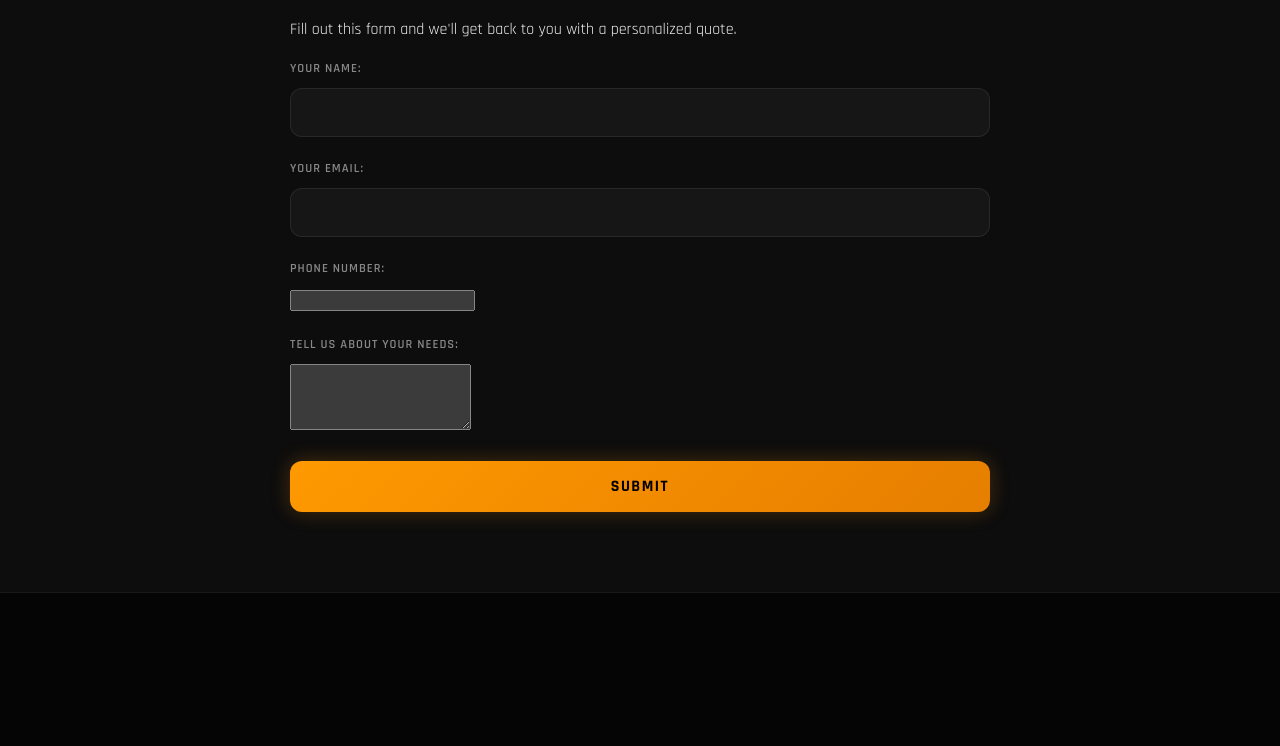
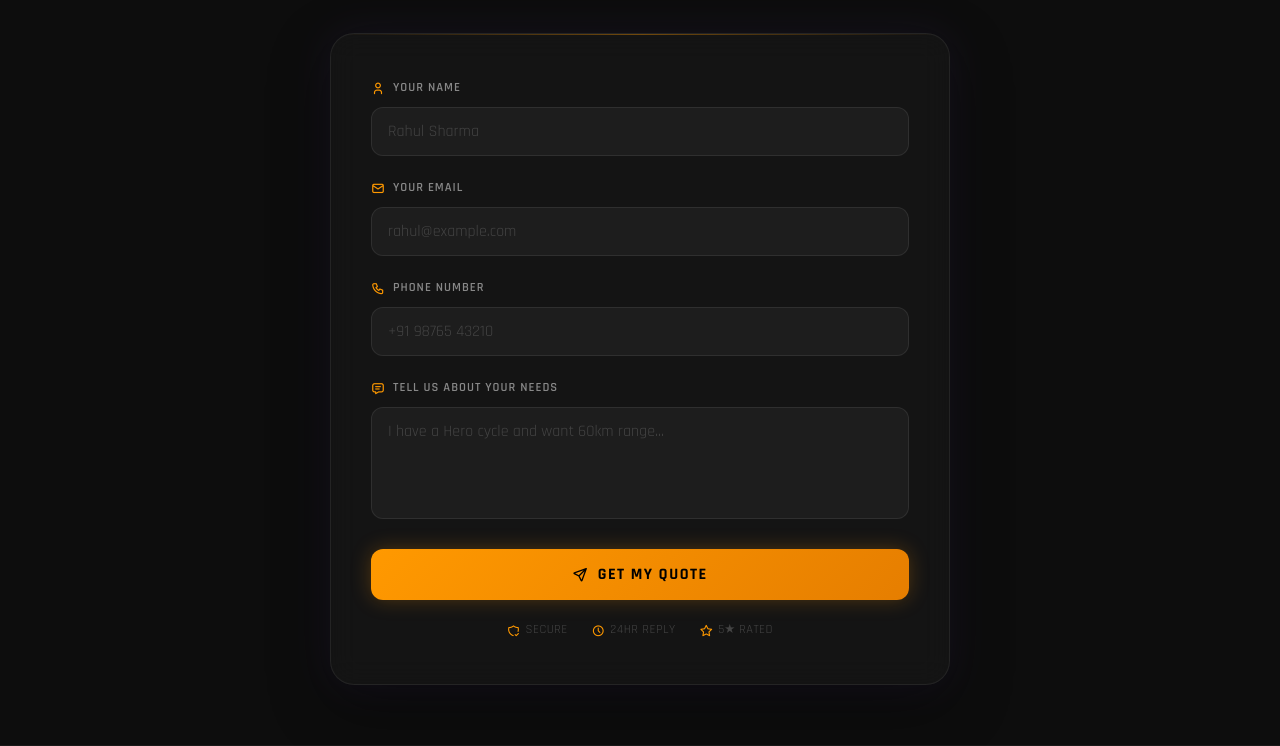
Before and after one commit to darshpurohit1/vimantech-website, a website: page quote.html in a window 1280 px wide. Shown: the part 280-1026 px from the top of the page. Before the commit the page ends 873 px from the top, so only its background shows below. Drawn offline with Linux system fonts and the light colour scheme.

Commit message:
Fix quote form - full width fields, premium styling

```diff
--- a/quote.html
+++ b/quote.html
@@ -5,6 +5,191 @@
     <meta name="viewport" content="width=device-width, initial-scale=1.0">
     <title>Vimantech - Get a Quote</title>
     <link rel="stylesheet" href="style.css">
+    <link rel="stylesheet" href="https://cdn.jsdelivr.net/npm/@tabler/icons-webfont@latest/tabler-icons.min.css">
+    <style>
+        .quote-form-section {
+            min-height: 100vh;
+            display: flex;
+            align-items: center;
+            padding: 60px 20px;
+        }
+
+        .quote-form-section .container {
+            max-width: 620px;
+            width: 100%;
+            margin: 0 auto;
+        }
+
+        .quote-form-section h2 {
+            text-align: center;
+            margin-bottom: 10px;
+        }
+
+        .quote-form-section .form-subtitle {
+            text-align: center;
+            color: #555;
+            font-size: 0.95rem;
+            margin-bottom: 36px;
+            letter-spacing: 0.5px;
+        }
+
+        #quote-form {
+            background: rgba(255,255,255,0.03);
+            backdrop-filter: blur(14px);
+            -webkit-backdrop-filter: blur(14px);
+            padding: 44px 40px;
+            border-radius: 24px;
+            border: 1px solid rgba(255,255,255,0.07);
+            box-shadow:
+                0 0 40px rgba(139,92,246,0.08),
+                0 20px 60px rgba(0,0,0,0.4);
+            position: relative;
+            overflow: hidden;
+        }
+
+        #quote-form::before {
+            content: '';
+            position: absolute;
+            top: 0; left: 0; right: 0;
+            height: 1px;
+            background: linear-gradient(90deg, transparent, rgba(255,153,0,0.4), transparent);
+        }
+
+        .form-group {
+            margin-bottom: 22px;
+        }
+
+        .form-group label {
+            display: flex;
+            align-items: center;
+            gap: 7px;
+            margin-bottom: 9px;
+            color: #888;
+            font-size: 0.78rem;
+            text-transform: uppercase;
+            letter-spacing: 1px;
+            font-weight: 600;
+        }
+
+        .form-group label i {
+            font-size: 14px;
+            color: #ff9900;
+        }
+
+        .form-group input[type="text"],
+        .form-group input[type="email"],
+        .form-group input[type="tel"],
+        .form-group textarea {
+            width: 100%;
+            padding: 13px 16px;
+            border: 1px solid rgba(255,255,255,0.08);
+            background-color: rgba(255,255,255,0.04);
+            color: #f0f0f0;
+            border-radius: 12px;
+            box-sizing: border-box;
+            font-family: 'Rajdhani', sans-serif;
+            font-size: 1rem;
+            outline: none;
+            transition: border-color 0.25s ease, box-shadow 0.25s ease, background 0.25s ease;
+            resize: none;
+        }
+
+        .form-group input::placeholder,
+        .form-group textarea::placeholder {
+            color: #444;
+        }
+
+        .form-group input:focus,
+        .form-group textarea:focus {
+            border-color: #ff9900;
+            background-color: rgba(255,153,0,0.05);
+            box-shadow: 0 0 0 3px rgba(255,153,0,0.12);
+        }
+
+        .submit-btn {
+            width: 100%;
+            padding: 15px;
+            background: linear-gradient(135deg, #ff9900, #e67e00);
+            color: #000;
+            font-size: 1rem;
+            font-weight: 700;
+            font-family: 'Rajdhani', sans-serif;
+            letter-spacing: 1.5px;
+            text-transform: uppercase;
+            border: none;
+            border-radius: 12px;
+            cursor: pointer;
+            transition: all 0.3s ease;
+            margin-top: 10px;
+            display: flex;
+            align-items: center;
+            justify-content: center;
+            gap: 8px;
+            position: relative;
+            overflow: hidden;
+            box-shadow: 0 0 20px rgba(255,153,0,0.25);
+        }
+
+        .submit-btn::before {
+            content: '';
+            position: absolute;
+            width: 0; height: 0;
+            background: rgba(255,255,255,0.2);
+            border-radius: 50%;
+            top: 50%; left: 50%;
+            transform: translate(-50%, -50%);
+            transition: 0.5s;
+        }
+
+        .submit-btn:hover::before {
+            width: 400px;
+            height: 400px;
+        }
+
+        .submit-btn:hover {
+            transform: translateY(-2px);
+            box-shadow: 0 0 35px rgba(255,153,0,0.45);
+        }
+
+        .submit-btn:active {
+            transform: scale(0.98);
+        }
+
+        .form-trust {
+            display: flex;
+            justify-content: center;
+            gap: 24px;
+            margin-top: 20px;
+        }
+
+        .form-trust span {
+            font-size: 0.78rem;
+            color: #444;
+            display: flex;
+            align-items: center;
+            gap: 5px;
+            text-transform: uppercase;
+            letter-spacing: 0.5px;
+        }
+
+        .form-trust span i {
+            font-size: 13px;
+            color: #ff9900;
+        }
+
+        @media (max-width: 768px) {
+            .quote-form-section {
+                padding: 40px 16px;
+            }
+            #quote-form {
+                padding: 28px 20px;
+            }
+            .form-trust {
+                gap: 14px;
+                flex-wrap: wrap;
+            }
+        }
+    </style>
 </head>
 <body>
 
@@ -25,30 +210,45 @@
         <section class="quote-form-section">
             <div class="container">
                 <h2>Get a Quote for Your E-Bike</h2>
-                <p>Fill out this form and we'll get back to you with a personalized quote.</p>
+                <p class="form-subtitle">Fill out this form and we'll get back to you with a personalised quote.</p>
+
                 <form id="quote-form">
+
                     <div class="form-group">
-                        <label for="name">Your Name:</label>
-                        <input type="text" id="name" name="name" required>
+                        <label for="name"><i class="ti ti-user"></i> Your name</label>
+                        <input type="text" id="name" name="name" placeholder="Rahul Sharma" required>
                     </div>
+
                     <div class="form-group">
-                        <label for="email">Your Email:</label>
-                        <input type="email" id="email" name="email" required>
+                        <label for="email"><i class="ti ti-mail"></i> Your email</label>
+                        <input type="email" id="email" name="email" placeholder="rahul@example.com" required>
                     </div>
+
                     <div class="form-group">
-                        <label for="phone">Phone Number:</label>
-                        <input type="tel" id="phone" name="phone">
+                        <label for="phone"><i class="ti ti-phone"></i> Phone number</label>
+                        <input type="tel" id="phone" name="phone" placeholder="+91 98765 43210">
                     </div>
+
                     <div class="form-group">
-                        <label for="message">Tell us about your needs:</label>
-                        <textarea id="message" name="message" rows="4" required></textarea>
+                        <label for="message"><i class="ti ti-message"></i> Tell us about your needs</label>
+                        <textarea id="message" name="message" rows="4" placeholder="I have a Hero cycle and want 60km range..." required></textarea>
                     </div>
-                    <button type="submit" class="submit-btn">Submit</button>
+
+                    <button type="submit" class="submit-btn">
+                        <i class="ti ti-send"></i> Get My Quote
+                    </button>
+
+                    <div class="form-trust">
+                        <span><i class="ti ti-shield-check"></i> Secure</span>
+                        <span><i class="ti ti-clock"></i> 24hr reply</span>
+                        <span><i class="ti ti-star"></i> 5★ rated</span>
+                    </div>
+
                 </form>
             </div>
         </section>
     </div>
+
     <script src="script.js"></script>
-
 </body>
 </html>
```
